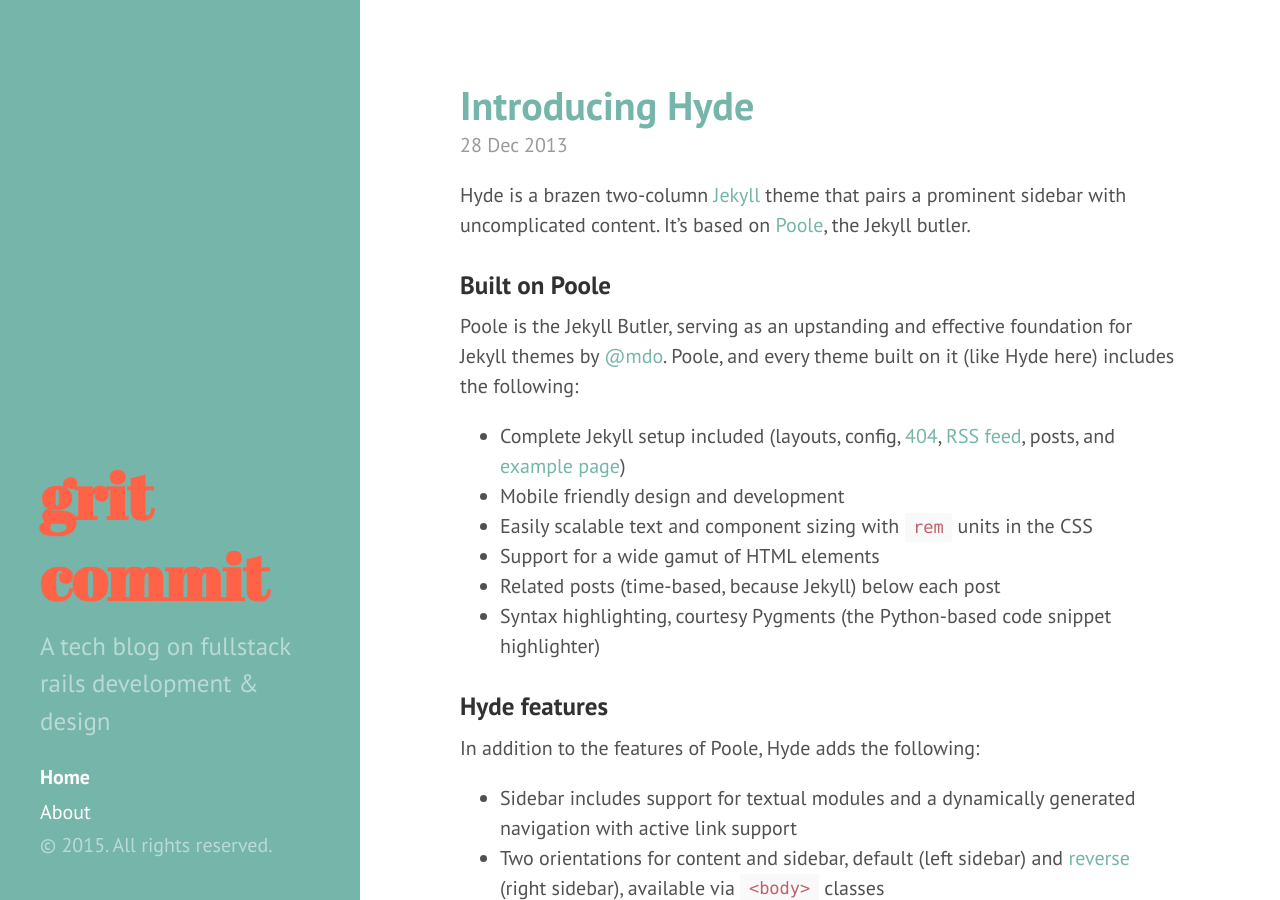
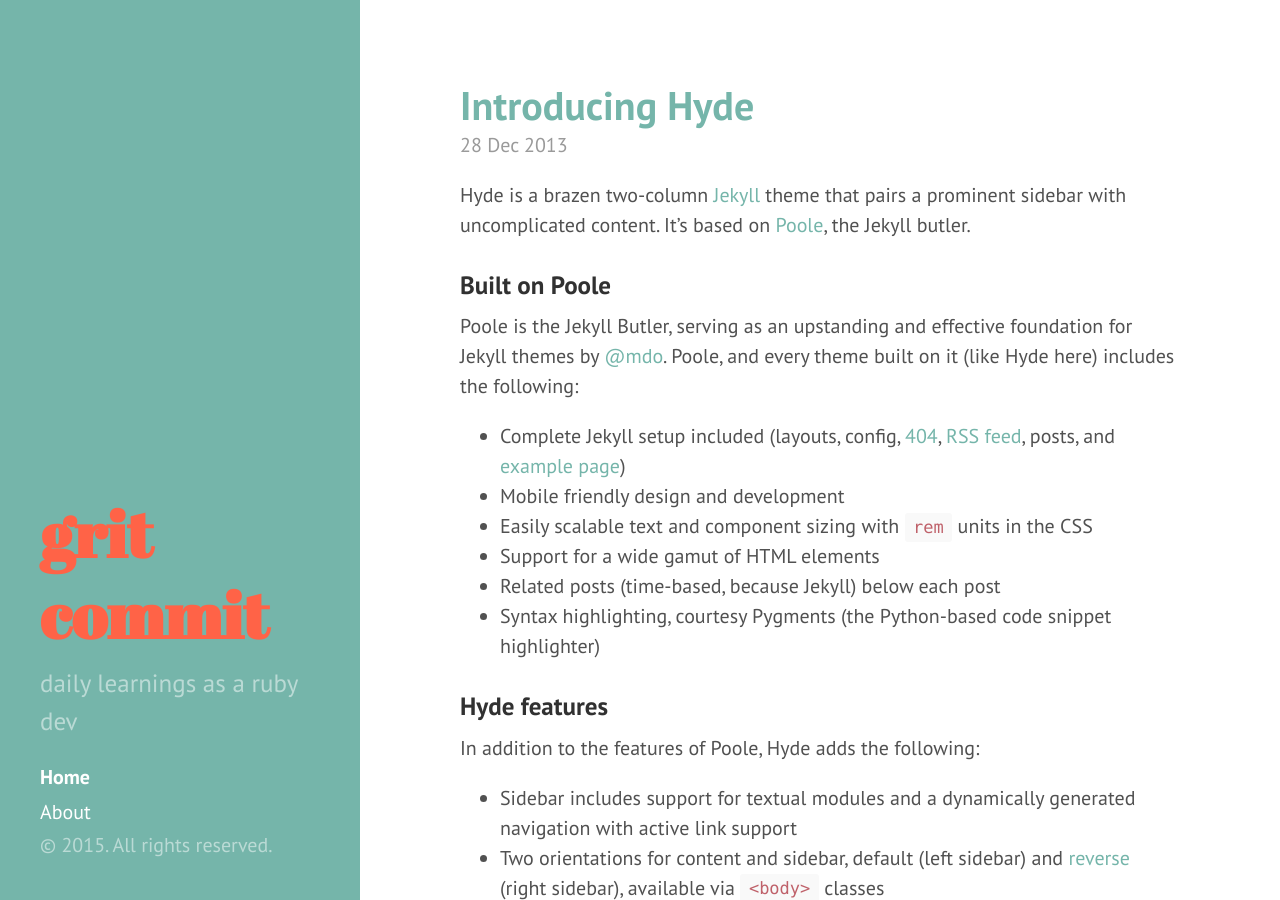
Before and after one commit to jamelablack/jamelablack.github.com, a Jekyll site: the page built from index.html, in a window 1280 px wide and 900 px high. Built offline with Jekyll 4.4.1, drawn with Linux system fonts in a browser that asks for light colours; Markdown is read by kramdown in place of the engine named in the settings; the list of posts is cut into pages by our own code.

Commit message:
updates to config.yml

```diff
--- a/_config.yml
+++ b/_config.yml
@@ -9,7 +9,7 @@ relative_permalinks: true
 # Setup
 title:            'grit commit'
 tagline:          'A coding blog by Jam'
-description:      'A tech blog on fullstack rails development & design'#'A brazen two-column <a href="http://jekyllrb.com" target="_blank">Jekyll</a> theme that pairs a prominent sidebar with uncomplicated content. Made by <a href="https://twitter.com/mdo" target="_blank">@mdo</a>.'
+description:      'daily learnings as a ruby dev'#'A brazen two-column <a href="http://jekyllrb.com" target="_blank">Jekyll</a> theme that pairs a prominent sidebar with uncomplicated content. Made by <a href="https://twitter.com/mdo" target="_blank">@mdo</a>.'
 url:              http://jamelablack.github.io
 baseurl:          /
 
```
